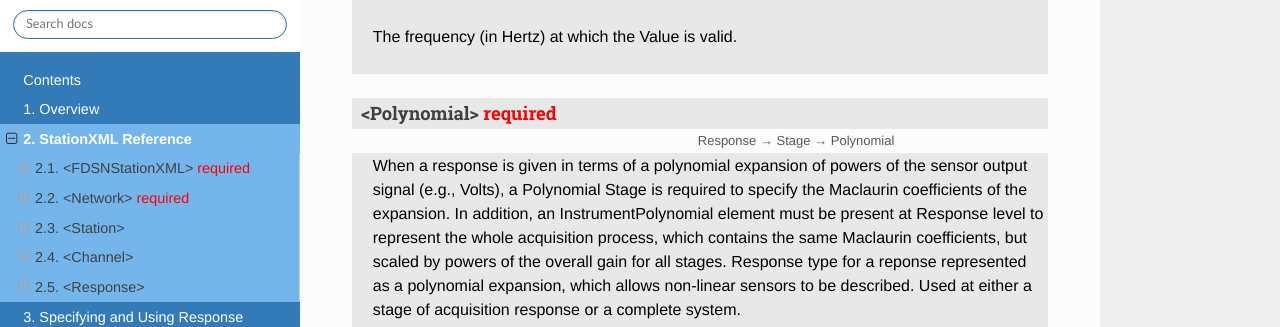
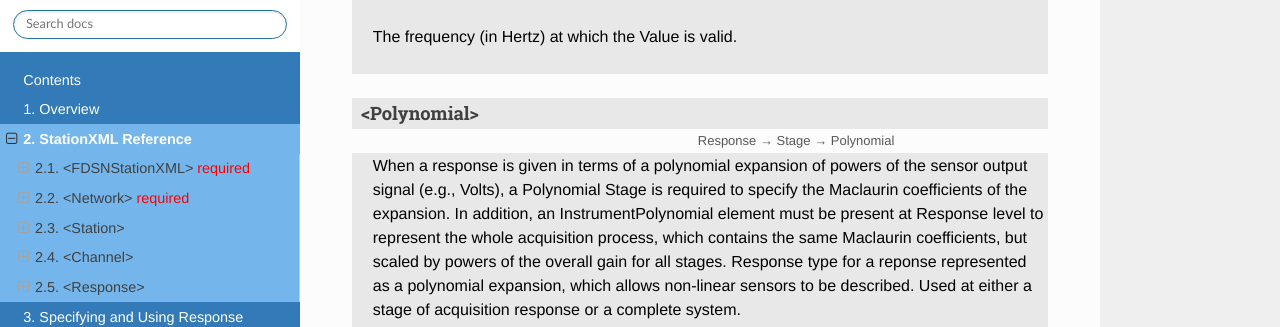
Before and after one commit to FDSN/StationXML, a Sphinx documentation site: the page built from docs/reference.rst, in a window 1280 px wide and 900 px high, scrolled down 64125 px. Shown: the part 159-486 px from the top of the window. Built offline with Sphinx 7.4.7 and the Read the Docs theme 2.0.0, drawn with Linux system fonts in a browser that asks for light colours.

Commit message:
Polynomial set required to false

```diff
--- a/docs/convert_xsd_to_rst.py
+++ b/docs/convert_xsd_to_rst.py
@@ -59,8 +59,9 @@ def write_tree(element, outfile, first_time = True):
     print(".. _%s:\n" % href, file=outfile)
 
     # MTH: Hack to fix: SampleRate is not required *unless* SampleRateRatio is present:
+    # Polynomial not required in Stage as in choice
     elements_in_groups = ['SampleRate', 'SampleRateRatio', 'FrequencyStart', 'FrequencyEnd',
-                          'FrequencyDBVariation']
+                          'FrequencyDBVariation', 'Polynomial']
     if element.name in elements_in_groups:
         element.required = False
 
--- a/docs/level-response.rst
+++ b/docs/level-response.rst
@@ -2424,7 +2424,7 @@
 
 .. _response-stage-polynomial:
 
-<Polynomial>     :red:`required`
+<Polynomial>
 ^^^^^^^^^^^^^^^^^^^^^^^^^^^^^^^^^^^^^^^^^^^^^^^^^^^^^^^^^^^^
 .. container:: hatnote hatnote-gray
 
```
